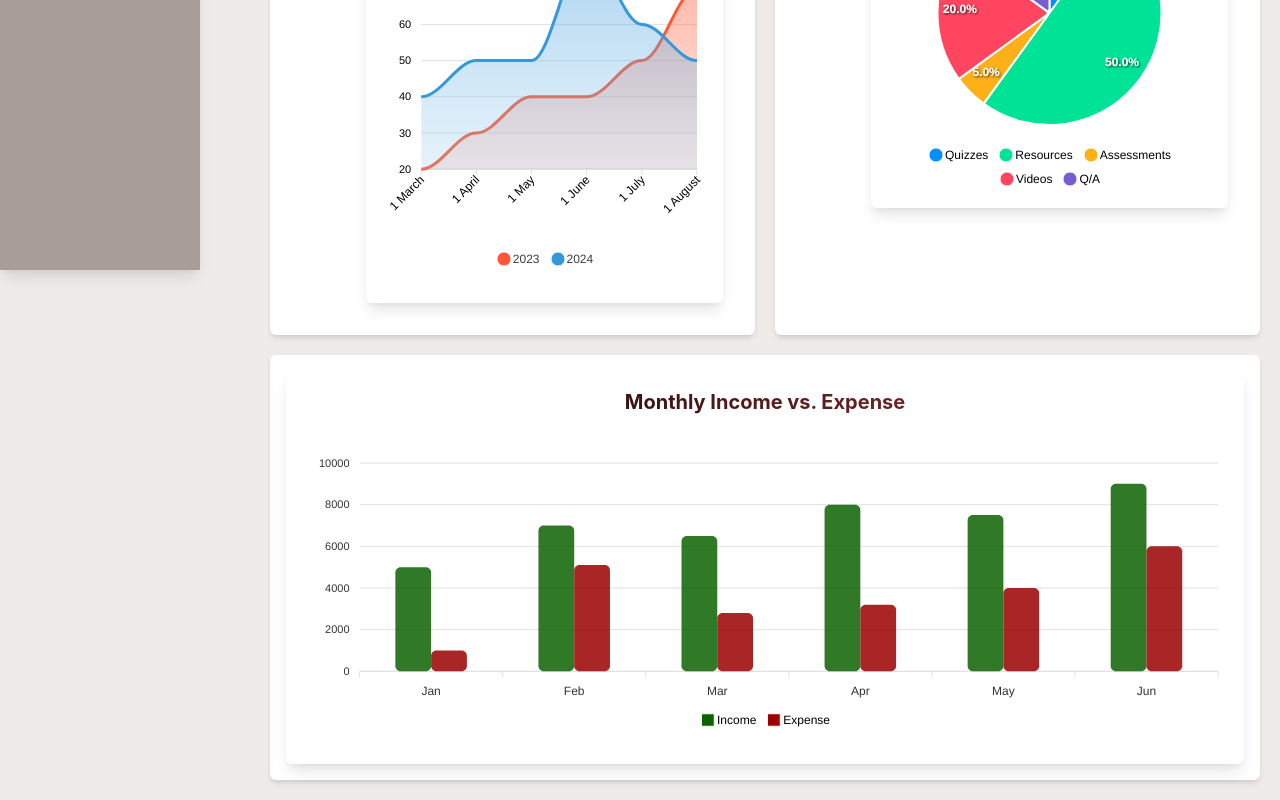
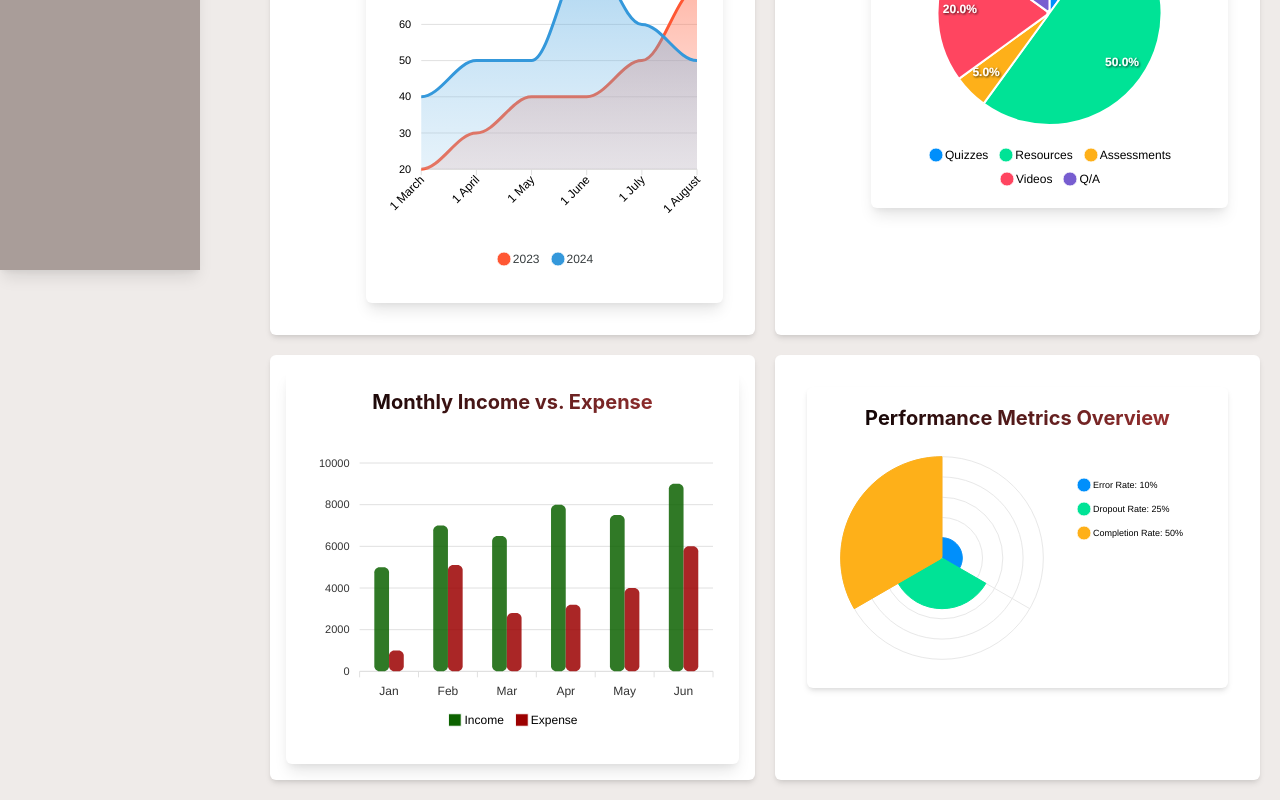
Before and after one commit to Rukshika01/my-dashboard, a React (Vite) app: page / in a window 1280 px wide. Shown: the part 540-1340 px from the top of the page. Built offline with nearby package versions, Linux system fonts and the light colour scheme.

Commit message:
Added performance metrics to the page layout

```diff
--- a/src/App.jsx
+++ b/src/App.jsx
@@ -5,6 +5,7 @@ import DashboardCardsComponent from "./components/DashboardCardsComponent";
 import LineGraphComponent from "./components/LineGraphComponent";
 import PieChartComponent from "./components/PieChartComponent";
 import BarChartComponent from "./components/BarChartComponent";
+import PerformanceMetricsComponent from "./components/PerformanceMetricsComponent";
 
 function App() {
   const { colorMode } = useColorMode();
@@ -41,7 +42,9 @@ function App() {
             <Box flex="1" p={4} bg={colorMode === "light" ? "white" : "gray.700"} borderRadius="md" boxShadow="md">
               <BarChartComponent />
             </Box>
-
+            <Box flex="1" p={4} bg={colorMode === "light" ? "white" : "gray.700"} borderRadius="md" boxShadow="md">
+              <PerformanceMetricsComponent />
+            </Box>
           </Flex>
 
 
```
